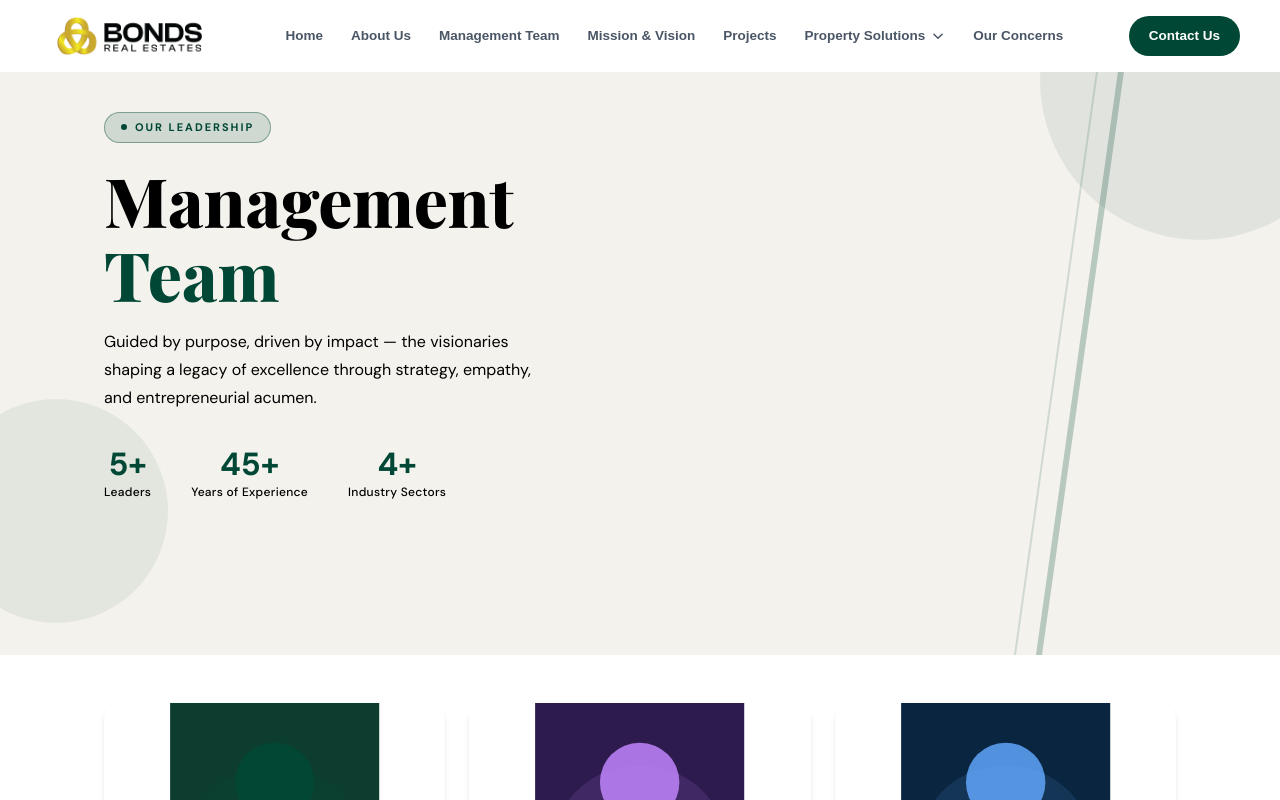
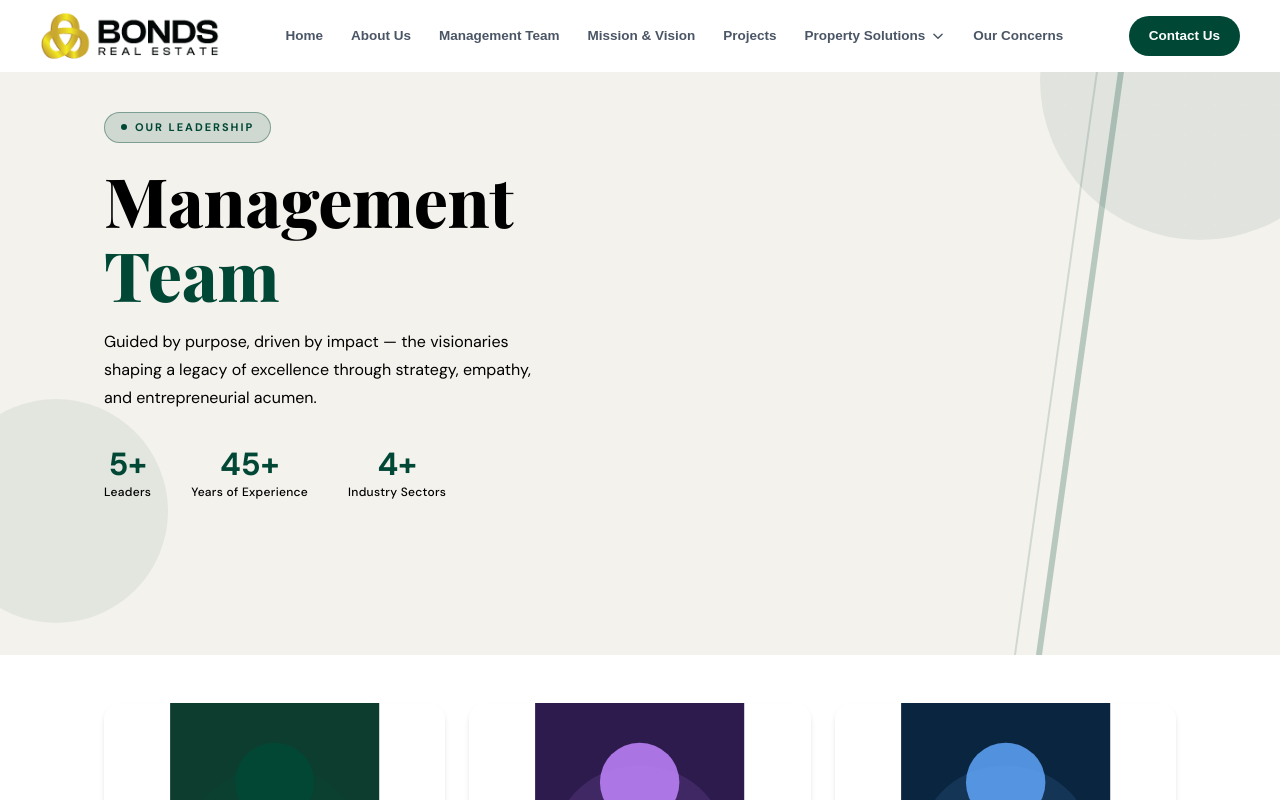
Before and after one commit to slingshotxaline/bondsrealstatebd, a Next.js app: page /management-team in a window 1280 px wide. Shown: the top 800 px of the page. Built offline with nearby package versions, Linux system fonts and the light colour scheme.

Commit message:
change logo again in the navbar

```diff
--- a/app/components/SharedLayout/Navbar.jsx
+++ b/app/components/SharedLayout/Navbar.jsx
@@ -49,7 +49,7 @@ export default function Navbar() {
           <Link href="/" className="flex items-center gap-2 group">
             <div className="relative w-[180px] h-[80px]">
               <Image
-                src="/assets/logo/logo6.png"
+                src="/assets/logo/logo7.png"
                 alt="Bonds RSB Logo"
                 fill
                 className="object-contain"
--- a/app/layout.js
+++ b/app/layout.js
@@ -15,7 +15,7 @@ const geistMono = Geist_Mono({
 });
 
 export const metadata = {
-  title: "Bonds Real Estates",
+  title: "Bonds Real Estate",
   description: "Building Tomorrow’s Legacy with Vision & Integrity",
 };
 
--- a/app/page.js
+++ b/app/page.js
@@ -1,4 +1,3 @@
-import Image from "next/image";
 import HomeContainer from "./components/LandingComponents/HomeContainer";
 
 export default function Home() {
```
Also changed, not shown: public/assets/logo/logo7.png (added).
